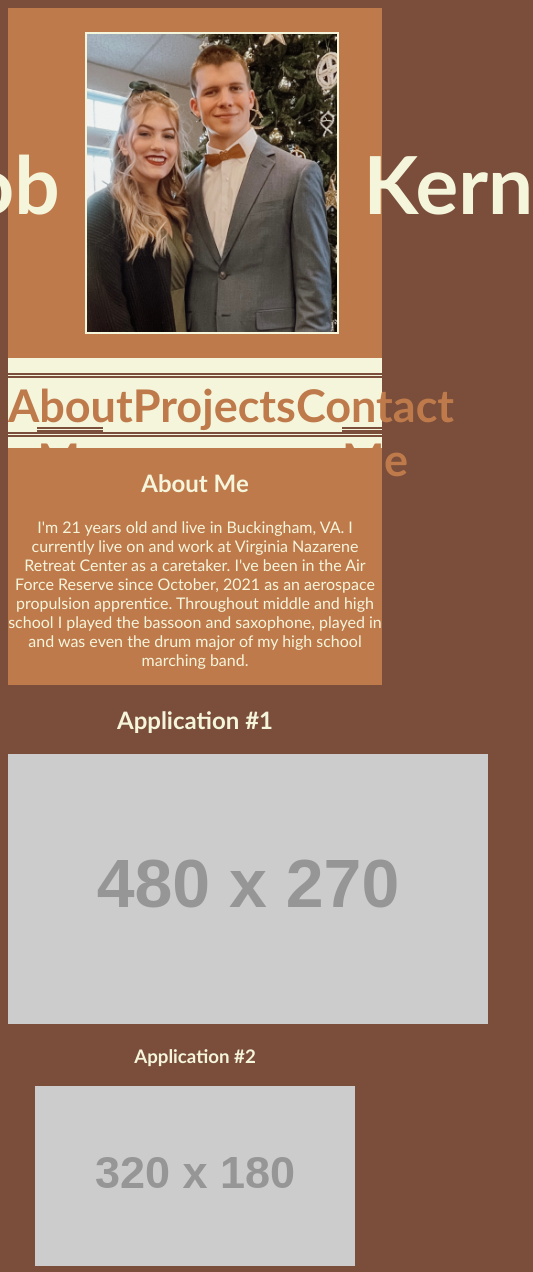
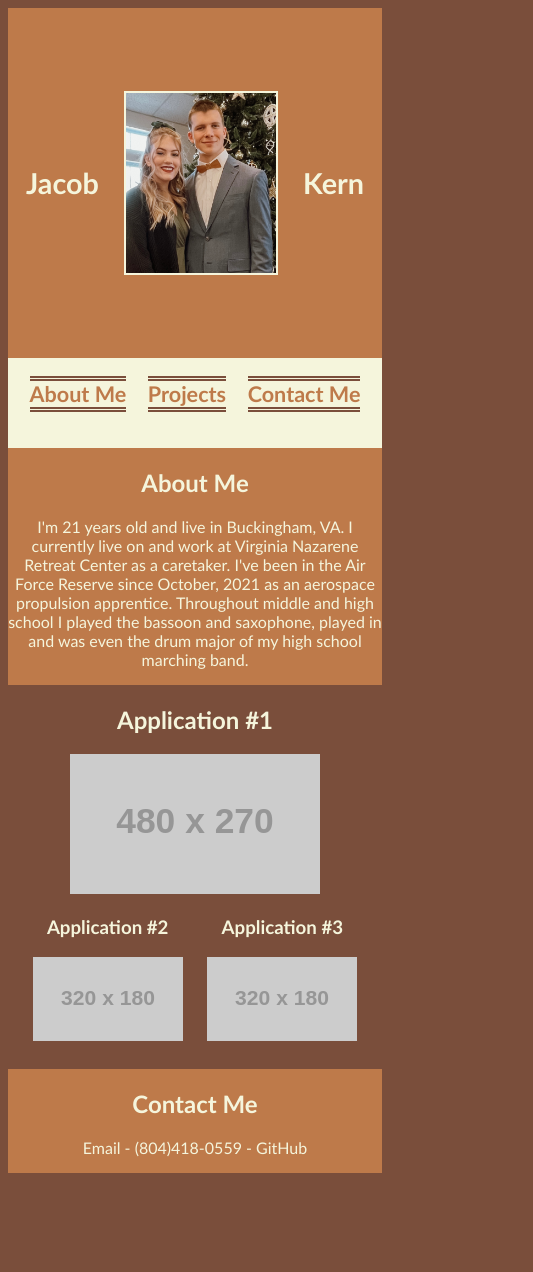
Before and after one commit to Kernel02/Portfolio_JacobKern, a plain HTML site: page index.html in a window 390 px wide. Shown: the top 1272 px of the page, 533 px wide, since content can reach past the window. After the commit the page ends 1206 px from the top, so only its background shows below. Drawn offline with Linux system fonts and the light colour scheme; placeholder pictures from the web are drawn by us.

Commit message:
finalized layout and media query, began readme

```diff
--- a/assets/style.css
+++ b/assets/style.css
@@ -69,3 +69,18 @@ footer a {
   text-decoration: none;
   color: beige;
 }
+
+@media screen and (max-width: 752px) {
+  header, nav a{
+    font-size: 90%;
+  }
+  header img {
+    max-width: 150px;
+  }
+  main section img {
+    max-width: 250px;
+  }
+  .SmallApp img{
+    max-width: 150px;
+  }
+}
```
Also changed, not shown: 1 other file.
